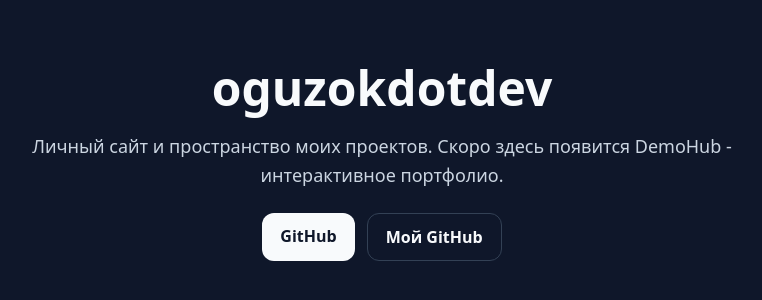
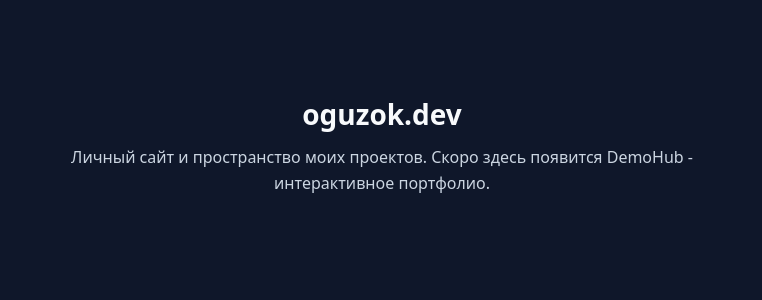
Before and after one commit to oguzokdotdev/demohub, a plain HTML site: page index.html in a window 1280 px wide. Shown: the part 266-566 px from the top of the page, without its empty margins (258-1020 px from the left). Drawn offline with Linux system fonts and the light colour scheme.

Commit message:
Update index.html

```diff
--- a/index.html
+++ b/index.html
@@ -23,12 +23,12 @@
     }
 
     h1 {
-      font-size: 48px;
+      font-size: 28px;
       margin: 0 0 12px;
     }
 
     p {
-      font-size: 18px;
+      font-size: 16px;
       line-height: 1.6;
       color: #cbd5e1;
       margin: 0 0 24px;
@@ -59,14 +59,13 @@
 </head>
 <body>
   <div class="card">
-    <h1>oguzokdotdev</h1>
+    <h1>oguzok.dev</h1>
     <p>
       Личный сайт и пространство моих проектов. Скоро здесь появится DemoHub - интерактивное портфолио.
     </p>
 
     <div class="links">
-      <a href="https://github.com/oguzokdotdev/" target="_blank" rel="noopener noreferrer">GitHub</a>
-      <a class="secondary" href="#">Мой GitHub</a>
+      <a class="secondary" href="https://github.com/oguzokdotdev/>Мой GitHub</a>
     </div>
   </div>
 </body>
```
